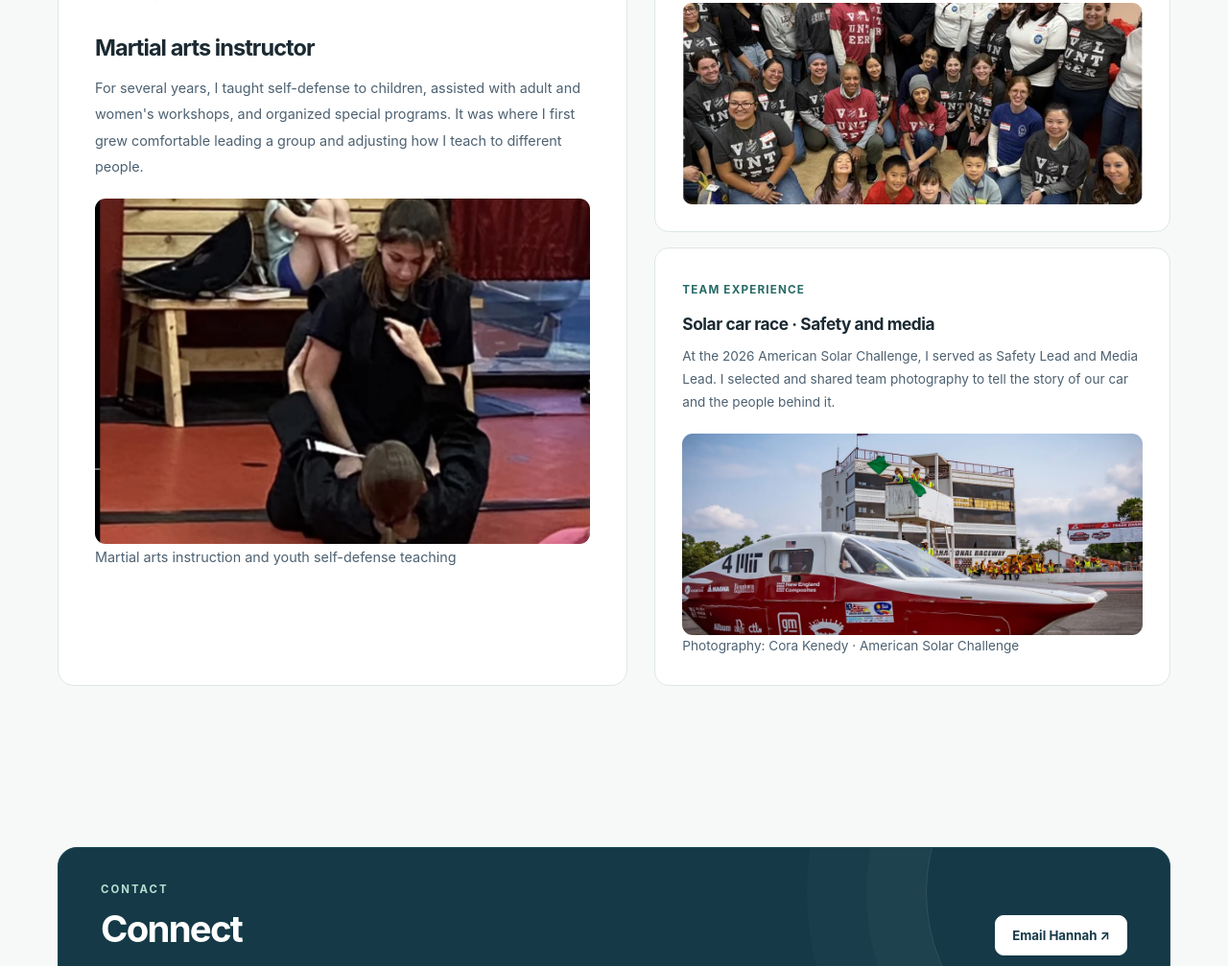
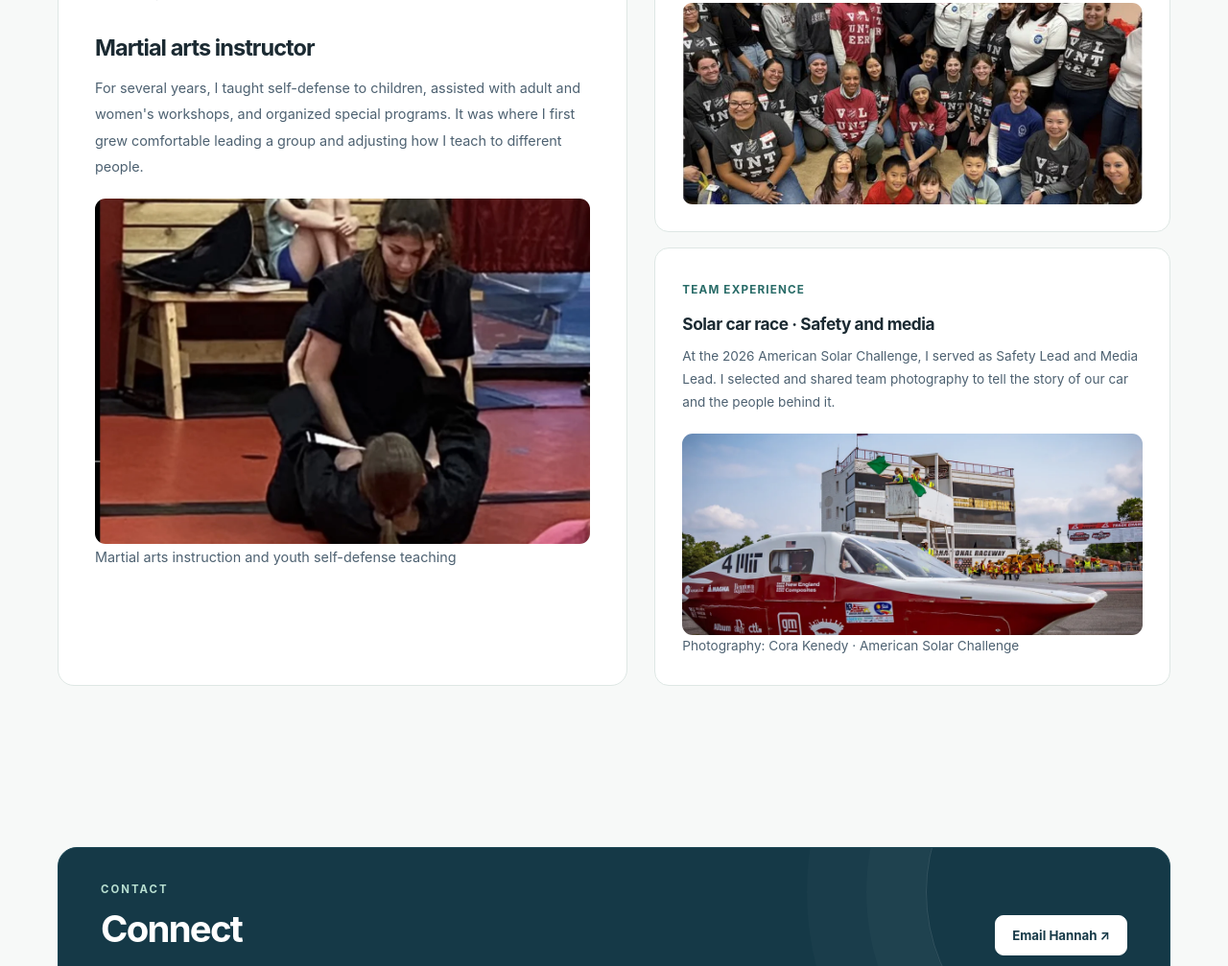
Before and after one commit to hr190711/hannah-robin-portfolio, a plain HTML site: page leadership.html in a window 1280 px wide. Shown: the part 2270-3277 px from the top of the page at 96% size. Drawn offline with Linux system fonts and the light colour scheme.

Commit message:
Adjust object position for martial-tall photo

```diff
--- a/assets/styles.css
+++ b/assets/styles.css
@@ -249,7 +249,7 @@ a:focus-visible,button:focus-visible{outline:3px solid #3b8b83;outline-offset:4p
 .lead-inline-photo.martial-tall{
   height: 360px;
   object-fit: cover;
-  object-position: center 75%;
+  object-position: center 80%;
 }
 .mt-30{margin-top:30px!important}
 @media(max-width:950px){.hero-v3 .hero-grid{gap:35px}.portrait-frame{min-height:0}.hero-portrait{height:410px}.leadership-story{gap:32px}}
```
